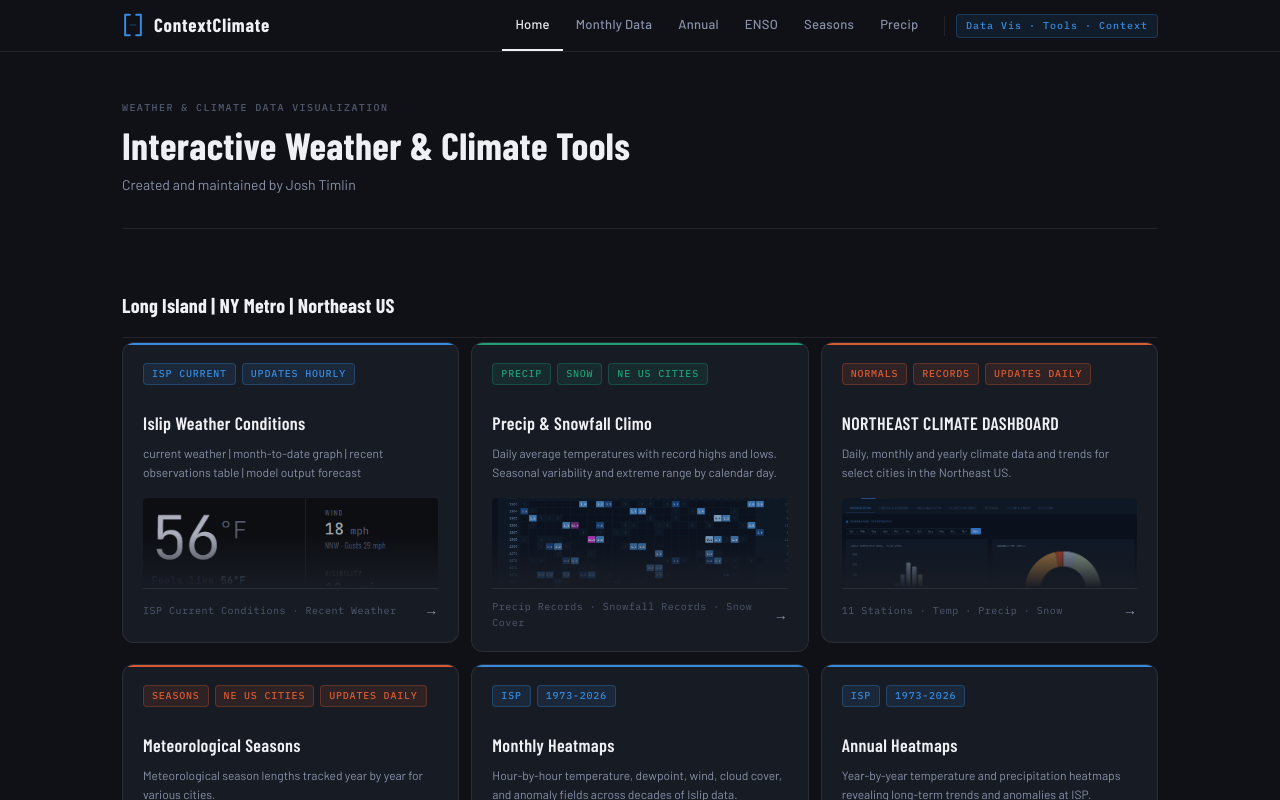
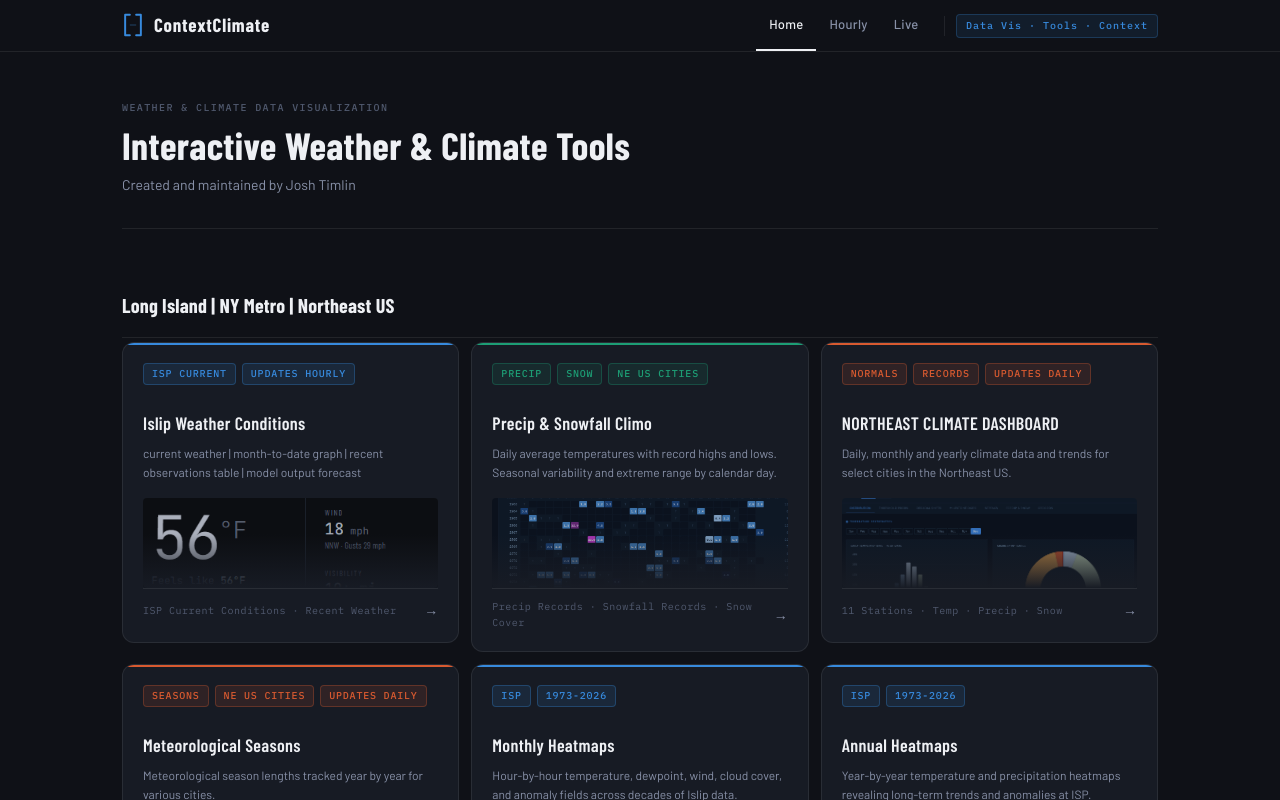
Before and after one commit to josht3113/context-climate, a React (Vite) app: page /#/ in a window 1280 px wide. Shown: the top 800 px of the page. Built offline with nearby package versions, Linux system fonts and the light colour scheme.

Commit message:
Add files via upload

```diff
--- a/src/components/Header.jsx
+++ b/src/components/Header.jsx
@@ -2,12 +2,9 @@ import { NavLink } from 'react-router-dom'
 import styles from './Header.module.css'
 
 const NAV_ITEMS = [
-  { label: 'Home',         to: '/'        },
-  { label: 'Monthly Data', to: '/monthly'  },
-  { label: 'Annual',       to: '/annual'  },
-  { label: 'ENSO',         to: '/enso'    },
-  { label: 'Seasons',      to: '/seasons' },
-  { label: 'Precip',       to: '/precipsnow' },
+  { label: 'Home',   to: '/'        },
+  { label: 'Hourly', to: '/monthly' },
+  { label: 'Live',   to: '/live'    },
 ]
 
 function BracketMark() {
```
